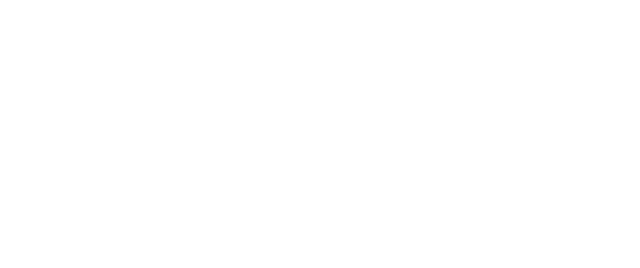
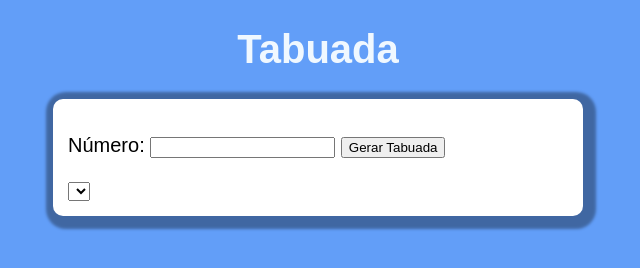
Before and after one commit to PauloMiguel17/estudos-JavaScript, a plain HTML site: page exercicios/aula14ex/index.html in a window 1280 px wide. Shown: the whole page, without its empty margins (322-962 px from the left). Drawn offline with Linux system fonts and the light colour scheme.

Commit message:
estrutura da tabuada inicial

```diff
--- a/exercicios/aula14ex/index.html
+++ b/exercicios/aula14ex/index.html
@@ -3,14 +3,21 @@
 <head>
     <meta charset="UTF-8">
     <meta name="viewport" content="width=device-width, initial-scale=1.0">
-    <title>Document</title>
+    <title>Tabuada</title>
+    <link rel="stylesheet" href="style.css">
 </head>
 <body>
-    <header></header>
+    <header><h1>Tabuada</h1></header>
     <section>
-        <div></div>
-        <div></div>
+        <div>
+            <p>Número: <input type="number" name="numero" id="inumero">  <button type="submit" onclick="tabuada()">Gerar Tabuada</button></p>
+        </div>
+        <div>
+            <select name="tabuada" id="itabuada"></select>
+        </div>
     </section>
     <footer></footer>
+
+    <script src="script.js"></script>
 </body>
 </html>
--- a/exercicios/aula14ex/style.css
+++ b/exercicios/aula14ex/style.css
@@ -1,7 +1,7 @@
 @charset "UTF-8";
 
 body{
-    background-color: aquamarine;
+    background-color: rgb(98, 158, 248);
     font: normal 15pt Arial;
 }
 
```
